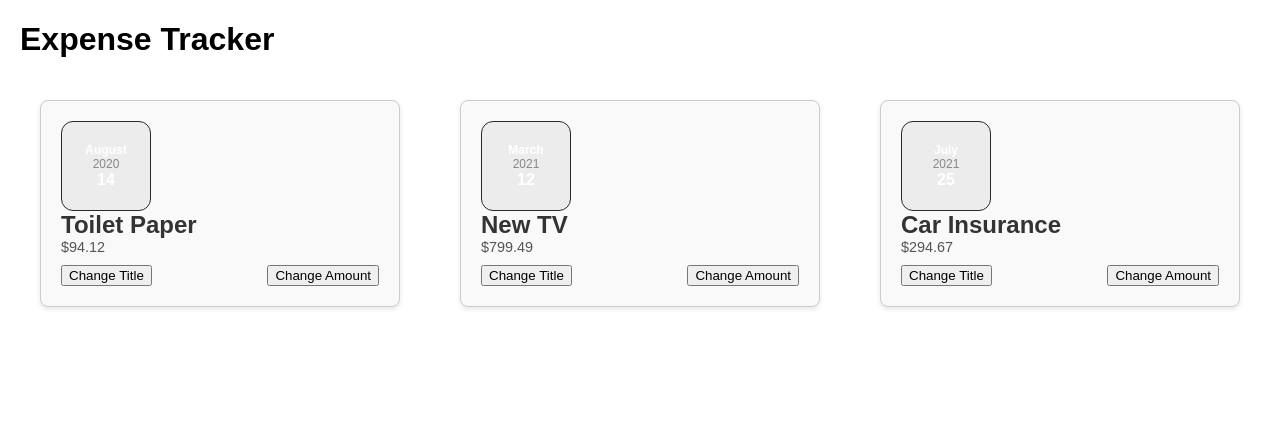
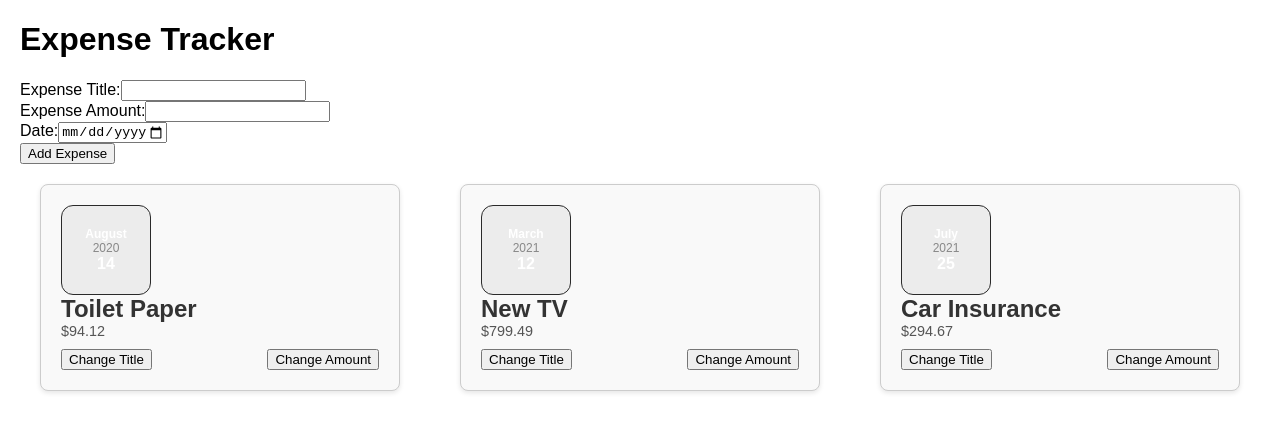
Before and after one commit to zydnwz/eventHandling-react, a React (Create React App) app: page / in a window 1280 px wide. Shown: the top 432 px of the page. Built offline with nearby package versions, Linux system fonts and the light colour scheme.

Commit message:
new expense input form added

```diff
--- a/src/App.js
+++ b/src/App.js
@@ -1,9 +1,10 @@
-import React from 'react';
+import React, { useState } from 'react';
 import Expenses from './components/Expenses/Expenses';
+import ExpenseForm from './components/Expenses/ExpenseForm';
 import './App.css';
 
 function App() {
-  const expenses = [
+  const initialExpenses = [
     {
       id: 'el',
       title: 'Toilet Paper',
@@ -27,9 +28,18 @@ function App() {
     },
   ];
 
+  const [expenses, setExpenses] = useState(initialExpenses);
+
+  const addExpenseHandler = (expense) => {
+    setExpenses(prevExpenses => {
+      return [...prevExpenses, expense];
+    });
+  };
+
   return (
     <div>
       <h1>Expense Tracker</h1>
+      <ExpenseForm onSaveExpenseData={addExpenseHandler} />
       <Expenses items={expenses} />
     </div>
   );
--- /dev/null
+++ b/src/components/Expenses/ExpenseForm.js
@@ -0,0 +1,77 @@
+import React, { useState } from 'react';
+
+const ExpenseForm = (props) => {
+  const [title, setTitle] = useState('');
+  const [amount, setAmount] = useState('');
+  const [date, setDate] = useState('');
+
+  const titleChangeHandler = (event) => {
+    const newValue = event.target.value;
+    console.log('Title:', newValue);
+    setTitle(newValue);
+  };
+
+  const amountChangeHandler = (event) => {
+    const newValue = event.target.value;
+    console.log('Amount:', newValue);
+    setAmount(newValue);
+  };
+
+  const dateChangeHandler = (event) => {
+    const newValue = event.target.value;
+    console.log('Date:', newValue);
+    setDate(newValue);
+  };
+
+  const submitHandler = (event) => {
+    event.preventDefault();
+    const expenseData = {
+      title: title,
+      amount: +amount,
+      date: new Date(date)
+    };
+    props.onSaveExpenseData(expenseData);
+    setTitle('');
+    setAmount('');
+    setDate('');
+  };
+
+  return (
+    <form onSubmit={submitHandler}>
+      <div>
+        <label htmlFor="title">Expense Title:</label>
+        <input
+          type="text"
+          id="title"
+          value={title}
+          onChange={titleChangeHandler}
+        />
+      </div>
+      <div>
+        <label htmlFor="amount">Expense Amount:</label>
+        <input
+          type="number"
+          id="amount"
+          min="0.01"
+          step="0.01"
+          value={amount}
+          onChange={amountChangeHandler}
+        />
+      </div>
+      <div>
+        <label htmlFor="date">Date:</label>
+        <input
+          type="date"
+          id="date"
+          min="2022-01-01"
+          max="2025-12-31"
+          value={date}
+          onChange={dateChangeHandler}
+        />
+      </div>
+      <button type="submit">Add Expense</button>
+    </form>
+  );
+};
+
+export default ExpenseForm;
```
